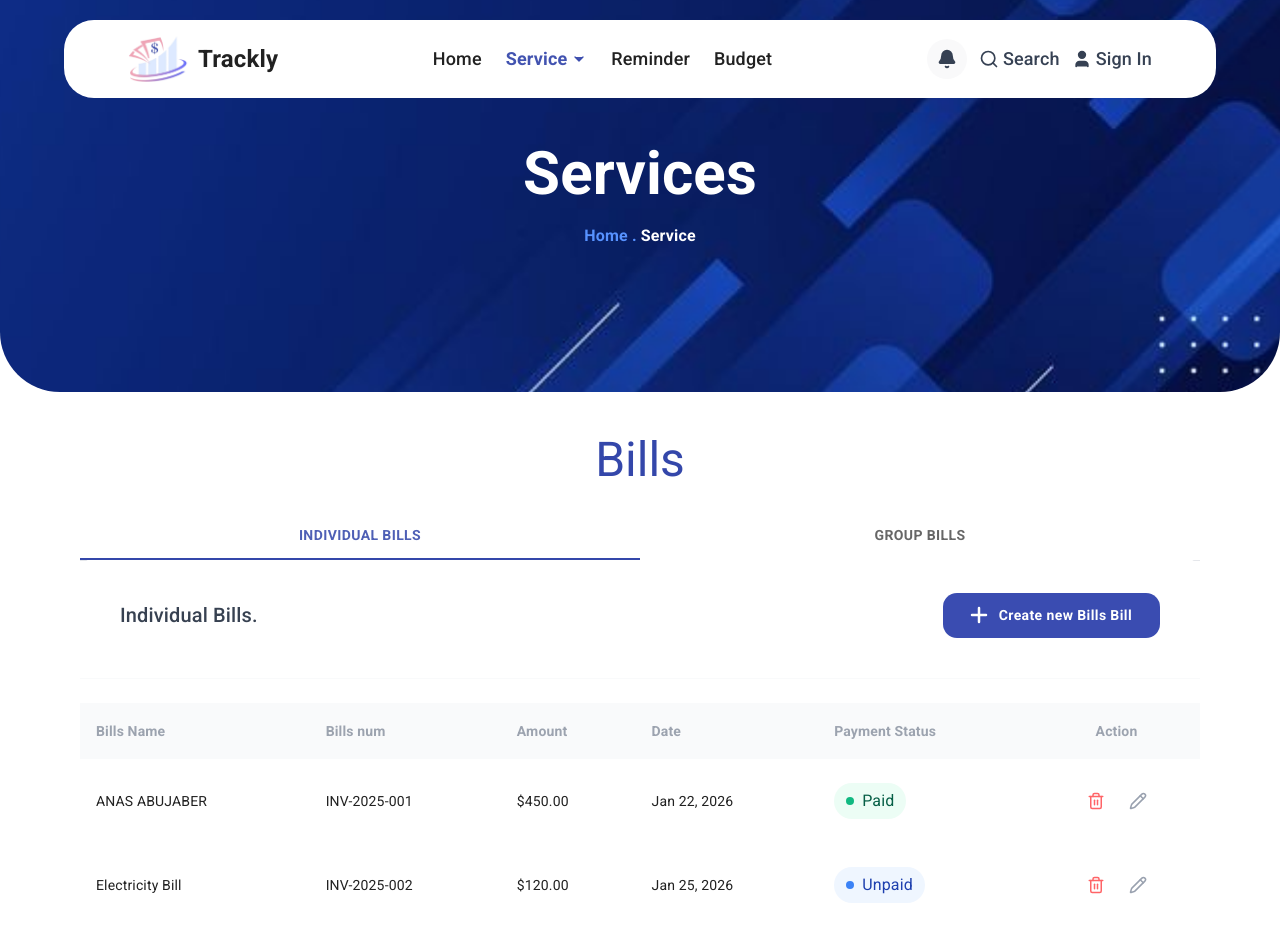
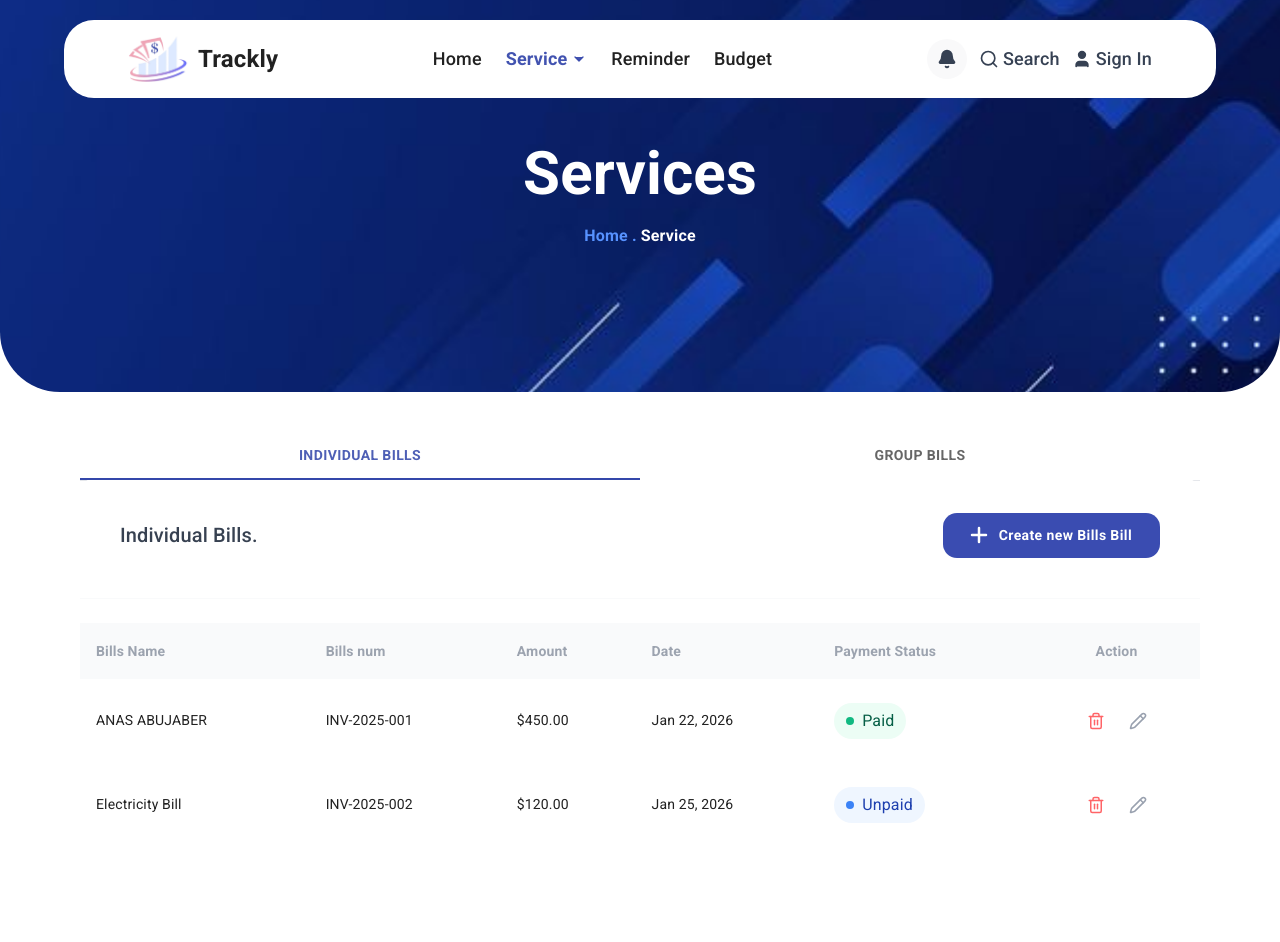
Before and after one commit to Seraj-Omar/Personal-Finance-and-Bill-Splitting-Assistant, a Next.js app: page /services/bills in a window 1280 px wide. Shown: the top 942 px of the page. Built offline with nearby package versions, Linux system fonts and the light colour scheme.

Commit message:
style: move Bills title to header

```diff
--- a/src/components/bills/BillsClient.tsx
+++ b/src/components/bills/BillsClient.tsx
@@ -67,14 +67,6 @@ export default function BillsClient() {
         ) : (
           <AddGroupClient onClose={() => setIsAddModalOpen(false)} />
         ))}
-
-      <Typography
-        variant="h3"
-        className="text-center font-bold text-[#3447AA] mb-8"
-      >
-        Bills
-      </Typography>
-
       <Box className="border-b border-gray-200">
         <Tabs
           value={activeTab}
```
